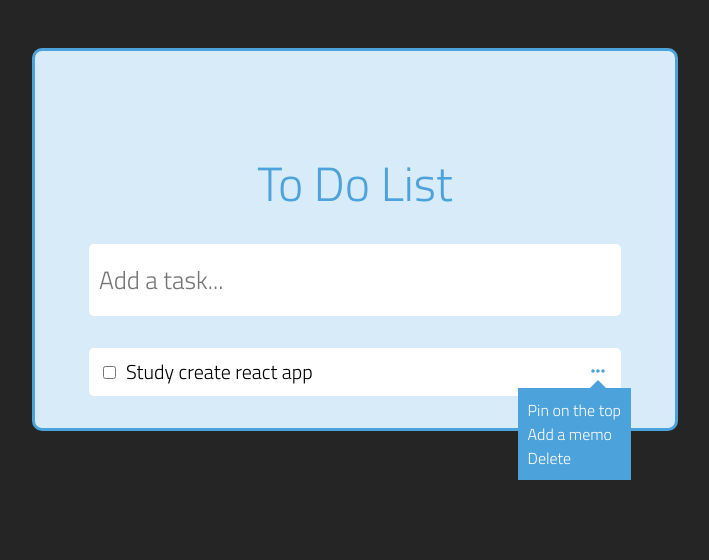
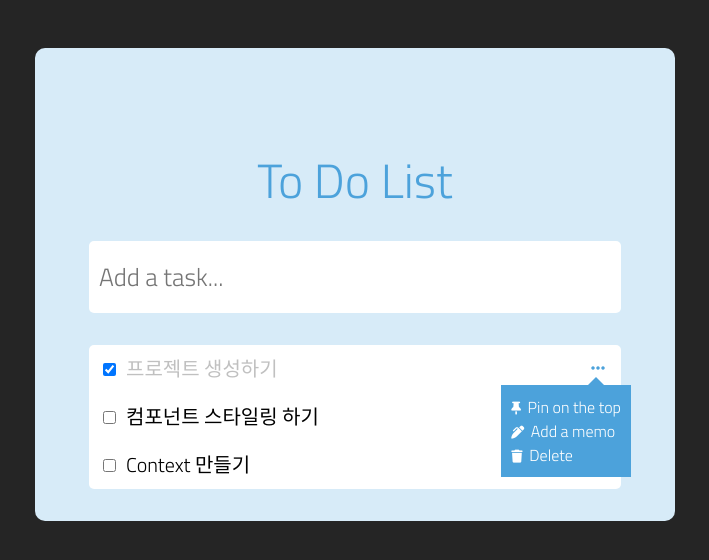
Before and after one commit to yuuujin97/ToDoList-2, a React app: page / in a window 1280 px wide. Both pictures are taken after a click on the button 883 px from the left and 372 px from the top of the page. Shown: the whole page, without its empty margins (285-994 px from the left). Built offline with nearby package versions, Linux system fonts and the light colour scheme.

Commit message:
Added TodoContext, taskMenu layout, onRemove

```diff
--- /dev/null
+++ b/src/TodoContext.js
@@ -0,0 +1,70 @@
+import React, { useReducer, createContext, useContext, useRef } from 'react';
+
+const initialTodos = [
+  {
+    id: 1,
+    text: '프로젝트 생성하기',
+    done: true,
+  },
+  {
+    id: 2,
+    text: '컴포넌트 스타일링 하기',
+    done: false,
+  },
+  {
+    id: 3,
+    text: 'Context 만들기',
+    done: false,
+  },
+];
+
+function todoReducer(state, action) {
+  switch (action.type) {
+    case 'CREATE':
+      return state.concat(action.todo);
+    case 'REMOVE':
+      return state.filter((todo) => todo.id !== action.id);
+    default:
+      throw new Error(`Unhandled action type: ${action.type}`);
+  }
+}
+
+const TodoStateContext = createContext();
+const TodoDispatchContext = createContext();
+const TodoNextIdContext = createContext();
+
+export function TodoProvider({ children }) {
+  const [state, dispatch] = useReducer(todoReducer, initialTodos);
+  const nextId = useRef(4);
+  return (
+    <TodoStateContext.Provider value={state}>
+      <TodoDispatchContext.Provider value={dispatch}>
+        <TodoNextIdContext.Provider value={nextId}>{children}</TodoNextIdContext.Provider>
+      </TodoDispatchContext.Provider>
+    </TodoStateContext.Provider>
+  );
+}
+
+export function useTodoState() {
+  const context = useContext(TodoStateContext);
+  if (!context) {
+    throw new Error('Cannot find TodoProvider');
+  }
+  return context;
+}
+
+export function useTodoDispatch() {
+  const context = useContext(TodoDispatchContext);
+  if (!context) {
+    throw new Error('Cannot find TodoProvider');
+  }
+  return context;
+}
+
+export function useTodoNextId() {
+  const context = useContext(TodoNextIdContext);
+  if (!context) {
+    throw new Error('Cannot find TodoProvider');
+  }
+  return context;
+}
--- a/src/components/inputAddTask.js
+++ b/src/components/inputAddTask.js
@@ -1,17 +1,11 @@
-import React, { Component } from 'react';
+import React from 'react';
 
-class InputAddTask extends Component {
-  constructor() {
-    super();
-  }
-
-  render() {
-    return (
-      <div className="input__wrap">
-        <input type="text" className="input__task" placeholder="Add a task..."></input>
-      </div>
-    );
-  }
+function InputAddTask() {
+  return (
+    <div className="input__wrap">
+      <input type="text" className="input__task" placeholder="Add a task..."></input>
+    </div>
+  );
 }
 
 export default InputAddTask;
--- a/src/components/taskListItem.js
+++ b/src/components/taskListItem.js
@@ -1,39 +1,38 @@
-import React, { Component } from 'react';
+import React, { useState } from 'react';
+import { useTodoDispatch } from '../TodoContext';
 
-class TaskListItem extends Component {
-  constructor() {
-    super();
-    this.state = {
-      isShow: false,
+function TaskListItem({ id, done, text }) {
+  const dispatch = useTodoDispatch();
+  const onRemove = () => dispatch({ type: 'REMOVE', id });
+  const [isShow, setMenu] = useState(false);
+  const showMenu = () => {
+    setMenu((isShow) => !isShow);
   };
 
-    this.showMenu = this.showMenu.bind(this);
-  }
-
-  showMenu() {
-    this.setState((prevState) => ({
-      isShow: !prevState.isShow,
-    }));
-  }
-
-  render() {
   return (
     <li className="task__item">
-        <input type="checkbox" className="task__done" />
-        <span>Study create react app</span>
-        <button onClick={this.showMenu}>
-          <i class="fas fa-ellipsis-h"></i>
+      <input type="checkbox" className="task__done" defaultChecked={done} />
+      <span>{text}</span>
+      <button onClick={showMenu}>
+        <i className="fas fa-ellipsis-h"></i>
       </button>
-        <div className={this.state.isShow ? 'task__menu show' : 'task__menu'}>
+      <div className={isShow ? 'task__menu show' : 'task__menu'}>
         <ul>
-            <li>Pin on the top</li>
-            <li>Add a memo</li>
-            <li>Delete</li>
+          <li>
+            <i className="fas fa-thumbtack"></i> Pin on the top
+          </li>
+          <li>
+            <i className="fas fa-pen-alt"></i> Add a memo
+          </li>
+          <li>
+            <a onClick={onRemove}>
+              <i className="fas fa-trash"></i> Delete
+            </a>
+          </li>
         </ul>
       </div>
     </li>
   );
 }
-}
 
 export default TaskListItem;
--- a/src/containers/header.js
+++ b/src/containers/header.js
@@ -1,8 +1,11 @@
 import React from 'react';
 import '../css/header.css';
 import InputAddTask from '../components/inputAddTask';
+import { useTodoState } from '../TodoContext';
 
 function Header() {
+  const todos = useTodoState();
+  console.log(todos);
   return (
     <header>
       <div>
--- a/src/containers/taskList.js
+++ b/src/containers/taskList.js
@@ -1,12 +1,17 @@
 import React from 'react';
 import '../css/taskList.css';
 import TaskListItem from '../components/taskListItem';
+import { useTodoState } from '../TodoContext';
 
 function TaskList() {
+  const todos = useTodoState();
+
   return (
     <div className="task__wrap">
       <ul className="task__list">
-        <TaskListItem />
+        {todos.map((todo) => (
+          <TaskListItem key={todo.id} id={todo.id} text={todo.text} done={todo.done} />
+        ))}
       </ul>
     </div>
   );
--- a/src/index.js
+++ b/src/index.js
@@ -4,14 +4,15 @@ import './css/index.css';
 import Header from './containers/header';
 import TaskList from './containers/taskList';
 import reportWebVitals from './reportWebVitals';
+import { TodoProvider } from './TodoContext';
 
 ReactDOM.render(
-  <React.StrictMode>
+  <TodoProvider>
     <div className="wrap">
       <Header />
       <TaskList />
     </div>
-  </React.StrictMode>,
+  </TodoProvider>,
   document.getElementById('root')
 );
 
--- a/src/sass/_base.scss
+++ b/src/sass/_base.scss
@@ -8,3 +8,4 @@ $--skyblue-dark-color: #4ca2db;
 $--skyblue-light-color: #d7ebf8;
 $--skyblue-grayish-color: #98b7cc;
 $--gray-dark-color: #252525;
+$--gray-light-color: #c0c0c0;
--- a/src/sass/index.scss
+++ b/src/sass/index.scss
@@ -18,6 +18,5 @@ body {
   width: 50%;
   margin-top: 3rem;
   background-color: $--skyblue-light-color;
-  border: 3px solid $--skyblue-dark-color;
   border-radius: 10px;
 }
--- a/src/sass/taskList.scss
+++ b/src/sass/taskList.scss
@@ -24,6 +24,10 @@ li {
 
       .task__done {
         margin-right: 10px;
+
+        &:checked ~ span {
+          color: $--gray-light-color;
+        }
       }
 
       button {
@@ -48,12 +52,13 @@ li {
 
         &.show {
           display: block;
+          z-index: 9999;
         }
 
         &::after {
           bottom: 100%;
           transform: translate(-1px, 3px);
-          left: 70px;
+          left: 85px;
           border: solid transparent;
           content: ' ';
           position: absolute;
@@ -69,6 +74,11 @@ li {
           li {
             cursor: pointer;
             padding: 0 10px;
+
+            i {
+              font-size: 13px;
+              padding-right: 3px;
+            }
           }
 
           li:hover {
```
Also changed, not shown: src/css/index.css, src/css/taskList.css. Lines whose indentation alone changed are shown as unchanged.
